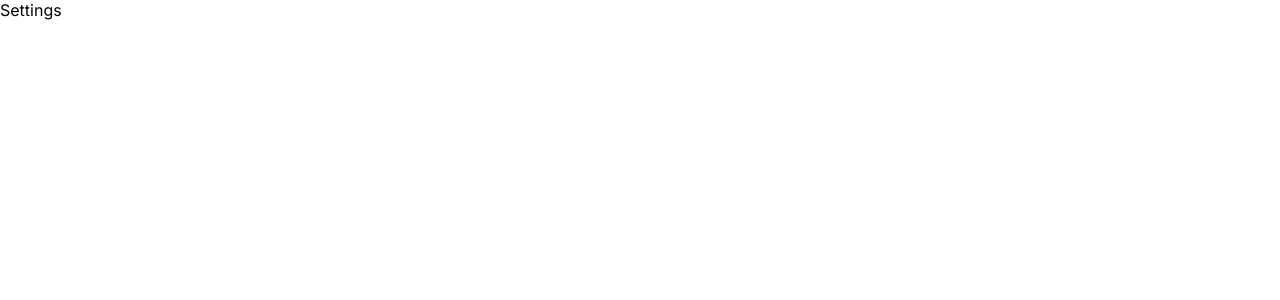
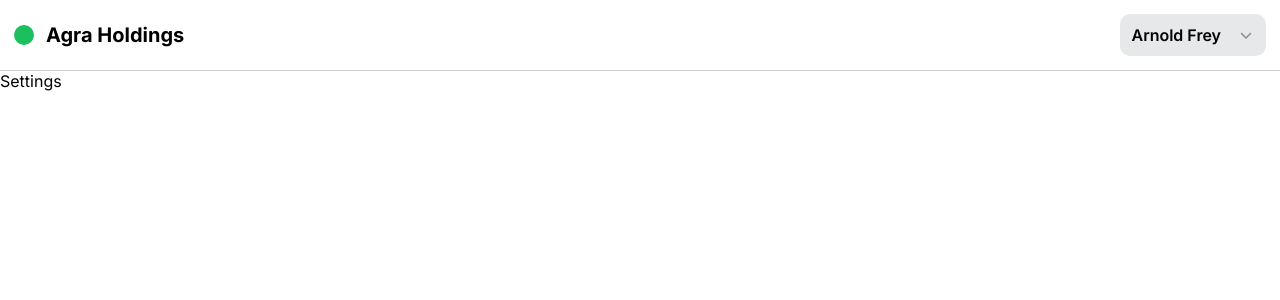
Before and after one commit to nick20name17/agra-holdings, a Next.js app: page /settings in a window 1280 px wide. Shown: the top 300 px of the page. Built offline with nearby package versions, Linux system fonts and the light colour scheme.

Commit message:
add header component

```diff
--- a/src/app/layout.tsx
+++ b/src/app/layout.tsx
@@ -3,6 +3,7 @@ import type { Metadata } from 'next'
 import { Inter } from 'next/font/google'
 
 import 'assets/styles/index.scss'
+import { Header } from 'components/Header/Header'
 
 export const metadata: Metadata = {
 	title: 'Agra Holdings',
@@ -26,7 +27,10 @@ export default function RootLayout({
 }) {
 	return (
 		<html className={inter.className} lang='en'>
-			<body>{children}</body>
+			<body>
+				<Header />
+				{children}
+			</body>
 		</html>
 	)
 }
--- a/src/app/page.tsx
+++ b/src/app/page.tsx
@@ -1,3 +1,3 @@
 export default function Home() {
-	return <main>Home</main>
+	return <main></main>
 }
--- a/src/assets/styles/base/_vars.scss
+++ b/src/assets/styles/base/_vars.scss
@@ -21,13 +21,14 @@
 
 	--transition: 0.3s;
 
-    --border: 1px solid var(--clr-dark-300)
+	--border: 1px solid var(--clr-dark-300);
 
 	--radius-600: 18px;
 	--radius-500: 16px;
 	--radius-400: 14px;
 	--radius-300: 10px;
 	--radius-200: 8px;
+	--radius-100: 6px;
 
 	--content-width: 1124px;
 	--content-offset: 40px;
--- /dev/null
+++ b/src/components/Header/Header.module.scss
@@ -0,0 +1,6 @@
+@import 'assets/styles/base/mixins';
+
+.header {
+	@include flex-all-sb;
+	padding: var(--content-padding);
+}
--- /dev/null
+++ b/src/components/Header/Header.tsx
@@ -0,0 +1,13 @@
+import { UserDropdown } from 'components/UserDropdown/UserDropdown'
+import { Logo } from '../Logo/Logo'
+
+import styles from './Header.module.scss'
+
+export const Header = () => {
+	return (
+		<header className={`border-bottom ${styles.header}`}>
+			<Logo />
+			<UserDropdown />
+		</header>
+	)
+}
--- /dev/null
+++ b/src/components/Logo/Logo.module.scss
@@ -0,0 +1,13 @@
+@import 'assets/styles/base/mixins';
+
+.circle {
+	width: 20px;
+	height: 20px;
+	border-radius: 50%;
+	background-color: var(--clr-main);
+}
+
+.logo {
+	@include flex-v-center;
+	column-gap: 12px;
+}
--- /dev/null
+++ b/src/components/Logo/Logo.tsx
@@ -0,0 +1,12 @@
+import Link from 'next/link'
+
+import styles from './Logo.module.scss'
+
+export const Logo = () => {
+	return (
+		<Link className={`text_fs-500 text_bold ${styles.logo}`} href='/'>
+			<div className={styles.circle}></div>
+			Agra Holdings
+		</Link>
+	)
+}
--- /dev/null
+++ b/src/components/UserDropdown/UserDropdown.module.scss
@@ -0,0 +1,62 @@
+@import 'assets/styles/base/mixins';
+
+.dropdown {
+	position: relative;
+
+	.menu {
+		@include hover {
+			background-color: var(--clr-dark-300);
+		}
+		@include flex-v-center;
+		column-gap: 16px;
+
+		background-color: var(--clr-dark-200);
+		padding: 11px;
+		border-radius: var(--radius-300);
+
+		font-size: var(--fs-300);
+		font-weight: 600;
+
+		cursor: pointer;
+
+		.btn {
+			transition: var(--transition);
+
+			&.rotated {
+				transform: rotate(-90deg);
+				transition: var(--transition);
+			}
+		}
+	}
+
+	.options {
+		position: absolute;
+		top: 62px;
+		left: 0;
+		right: 0;
+		border: var(--border);
+		border-radius: var(--radius-300);
+		transition: var(--transition);
+		padding: 8px;
+		transform: scale(0);
+		transform-origin: top;
+
+		.option {
+			@include hover {
+				background-color: var(--clr-dark-300);
+			}
+			@include flex-v-center;
+			column-gap: 10px;
+
+			padding: 11px;
+			border-radius: var(--radius-100);
+
+			cursor: pointer;
+		}
+
+		&.open {
+			transition: var(--transition);
+			transform: scale(1);
+		}
+	}
+}
--- /dev/null
+++ b/src/components/UserDropdown/UserDropdown.tsx
@@ -0,0 +1,88 @@
+'use client'
+import { useState, useEffect } from 'react'
+
+import styles from './UserDropdown.module.scss'
+import Link from 'next/link'
+import { usePathname } from 'next/navigation'
+
+export const UserDropdown: React.FC = () => {
+	const pathname = usePathname()
+
+	const [open, setOpen] = useState(false)
+	const handleClick = () => setOpen(prev => !prev)
+
+	const menuBtnClass = open ? styles.rotated : ''
+	const optionsClass = open ? styles.open : ''
+
+	useEffect(() => {
+		setOpen(false)
+	}, [pathname])
+
+	return (
+		<div className={styles.dropdown}>
+			<div onClick={handleClick} className={styles.menu}>
+				<span>Arnold Frey</span>
+				<button className={`${styles.btn} ${menuBtnClass}`}>
+					<svg
+						xmlns='http://www.w3.org/2000/svg'
+						width='18'
+						height='18'
+						viewBox='0 0 18 18'
+						fill='none'
+					>
+						<path
+							d='M9 10.9019L12.9591 6.96964C13.2544 6.67679 13.7332 6.67679 14.0285 6.96964C14.3238 7.26249 14.3238 7.73729 14.0285 8.03014L9.5348 12.4926C9.23944 12.7854 8.76056 12.7854 8.4652 12.4926L3.97149 8.03014C3.67617 7.73729 3.67617 7.26249 3.97149 6.96964C4.26681 6.67679 4.74561 6.67679 5.04093 6.96964L9 10.9019Z'
+							fill='#8B8B8B'
+						/>
+					</svg>
+				</button>
+			</div>
+			<div className={`${styles.options} ${optionsClass}`}>
+				<Link className={styles.option} href='/settings'>
+					<svg
+						xmlns='http://www.w3.org/2000/svg'
+						width='18'
+						height='18'
+						viewBox='0 0 18 18'
+						fill='none'
+					>
+						<path
+							d='M7.99793 1.33015C8.61778 0.971284 9.38222 0.971284 10.0021 1.33015L15.1271 4.29725C15.7447 4.65483 16.125 5.31443 16.125 6.0281V11.9719C16.125 12.6856 15.7447 13.3452 15.1271 13.7027L10.0021 16.6699C9.38222 17.0287 8.61778 17.0287 7.99793 16.6699L2.87293 13.7027C2.25529 13.3452 1.875 12.6856 1.875 11.9719V6.02811C1.875 5.31443 2.25529 4.65483 2.87293 4.29725L7.99793 1.33015ZM9 11.25C10.2427 11.25 11.25 10.2427 11.25 9C11.25 7.75732 10.2427 6.75 9 6.75C7.75732 6.75 6.75 7.75732 6.75 9C6.75 10.2427 7.75732 11.25 9 11.25Z'
+							fill='#8B8B8B'
+						/>
+					</svg>
+					<span>Settings</span>
+				</Link>
+				<Link className={styles.option} href='/'>
+					<svg
+						xmlns='http://www.w3.org/2000/svg'
+						width='18'
+						height='18'
+						viewBox='0 0 18 18'
+						fill='none'
+					>
+						<path
+							fill-rule='evenodd'
+							clip-rule='evenodd'
+							d='M3.25 2.5C3.05109 2.5 2.86032 2.57902 2.71967 2.71967C2.57902 2.86032 2.5 3.05109 2.5 3.25V13.75C2.5 13.9489 2.57902 14.1397 2.71967 14.2803C2.86032 14.421 3.05109 14.5 3.25 14.5H6.25C6.66421 14.5 7 14.8358 7 15.25C7 15.6642 6.66421 16 6.25 16H3.25C2.65326 16 2.08097 15.7629 1.65901 15.341C1.23705 14.919 1 14.3467 1 13.75V3.25C1 2.65326 1.23705 2.08097 1.65901 1.65901C2.08097 1.23705 2.65326 1 3.25 1H6.25C6.66421 1 7 1.33579 7 1.75C7 2.16421 6.66421 2.5 6.25 2.5H3.25Z'
+							fill='#8B8B8B'
+						/>
+						<path
+							fill-rule='evenodd'
+							clip-rule='evenodd'
+							d='M10.9697 4.21967C11.2626 3.92678 11.7374 3.92678 12.0303 4.21967L15.7803 7.96967C16.0732 8.26256 16.0732 8.73744 15.7803 9.03033L12.0303 12.7803C11.7374 13.0732 11.2626 13.0732 10.9697 12.7803C10.6768 12.4874 10.6768 12.0126 10.9697 11.7197L14.1893 8.5L10.9697 5.28033C10.6768 4.98744 10.6768 4.51256 10.9697 4.21967Z'
+							fill='#8B8B8B'
+						/>
+						<path
+							fill-rule='evenodd'
+							clip-rule='evenodd'
+							d='M5.5 8.5C5.5 8.08579 5.83579 7.75 6.25 7.75H15.25C15.6642 7.75 16 8.08579 16 8.5C16 8.91421 15.6642 9.25 15.25 9.25H6.25C5.83579 9.25 5.5 8.91421 5.5 8.5Z'
+							fill='#8B8B8B'
+						/>
+					</svg>
+					<span>Logout</span>
+				</Link>
+			</div>
+		</div>
+	)
+}
```
Lines whose indentation alone changed are shown as unchanged.
